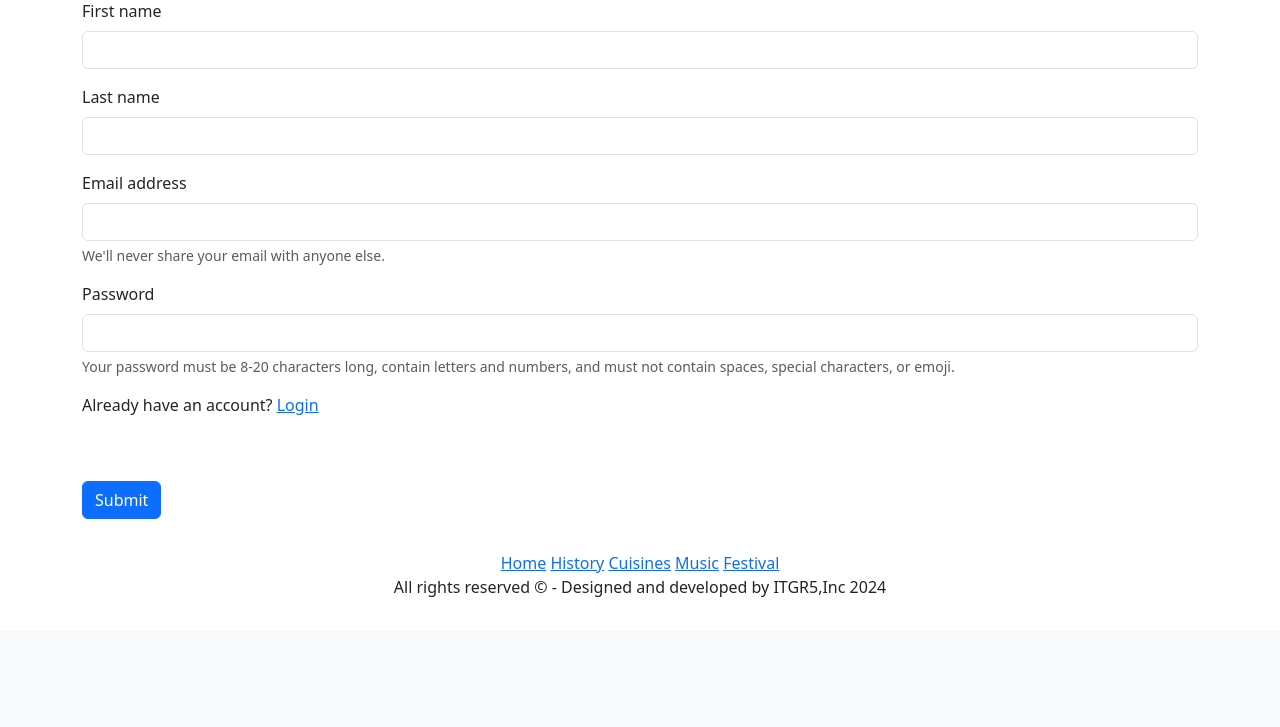
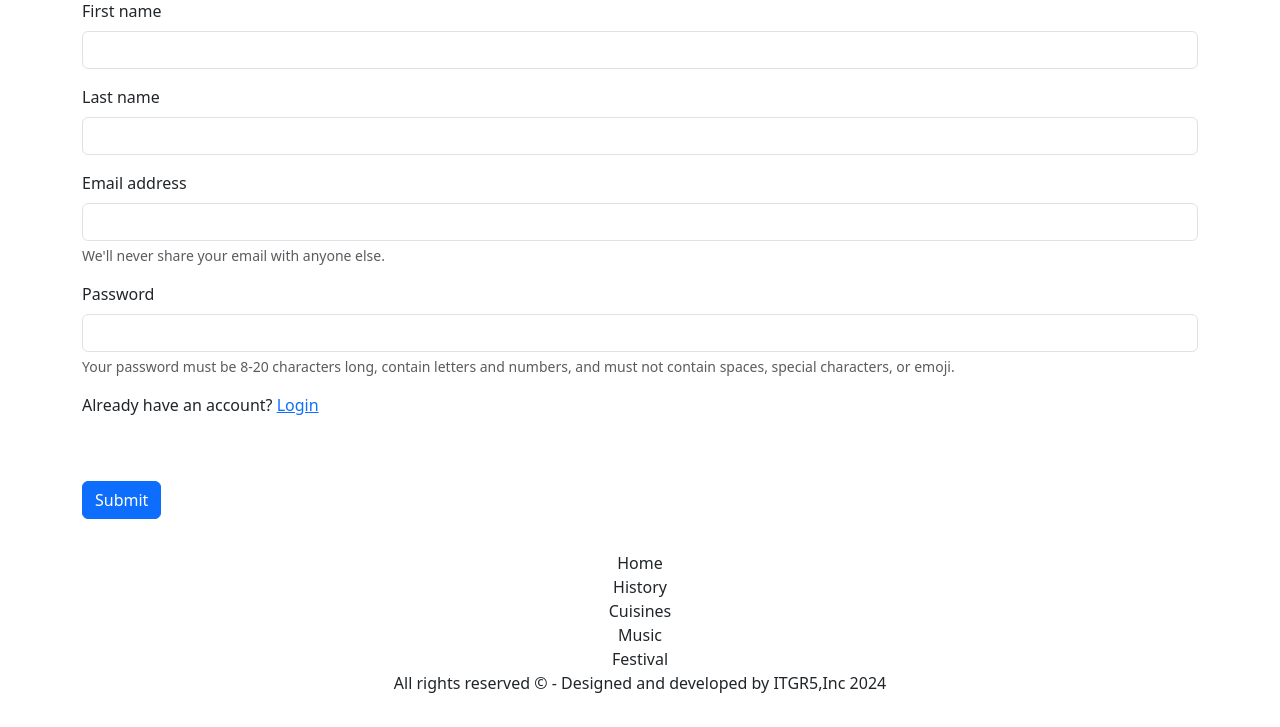
Before and after one commit to AchilleasB/HaarlemFestival, a PHP site: page /views/registration/index.php in a window 1280 px wide. Shown: the part 427-1154 px from the top of the page. Before the commit the page ends 1024 px from the top, so only its background shows below. Run offline with PHP 8.4, Linux system fonts and the light colour scheme; some libraries are stand-ins or nearby versions.

Commit message:
modified footer

```diff
--- a/app/views/footer.php
+++ b/app/views/footer.php
@@ -1,17 +1,19 @@
 <footer>
     <div class="p-3 text-center">
         <div class="foot-nav">
-            <a href="/home/index">Home</a>
-            <a href="/history/index">History</a>
-            <a href="/cuisine/index">Cuisines</a>
-            <a href="/music/index">Music</a>
-            <a href="/festival/index">Festival</a>
+        <a class="nav-link active" href="/">Home</a>
+        <a class="nav-link active" href="#">History</a>
+        <a class="nav-link active" href="#">Cuisines</a>
+        <a class="nav-link active" href="#">Music</a>
+        <a class="nav-link active" href="#">Festival</a>
         </div>
         <p>All rights reserved © - Designed and developed by ITGR5,Inc 2024</p>
     </div>
 </footer>
 
-<script src="https://cdn.jsdelivr.net/npm/bootstrap@5.3.2/dist/js/bootstrap.bundle.min.js" integrity="sha384-C6RzsynM9kWDrMNeT87bh95OGNyZPhcTNXj1NW7RuBCsyN/o0jlpcV8Qyq46cDfL" crossorigin="anonymous"></script>
+<script src="https://cdn.jsdelivr.net/npm/bootstrap@5.3.2/dist/js/bootstrap.bundle.min.js"
+    integrity="sha384-C6RzsynM9kWDrMNeT87bh95OGNyZPhcTNXj1NW7RuBCsyN/o0jlpcV8Qyq46cDfL"
+    crossorigin="anonymous"></script>
 
 </body>
 
```
